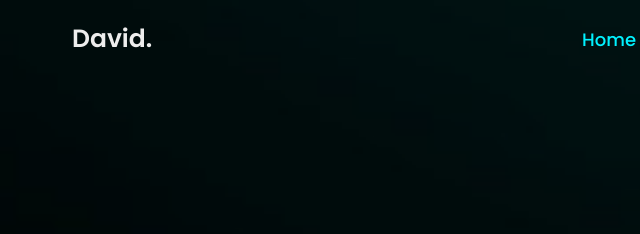
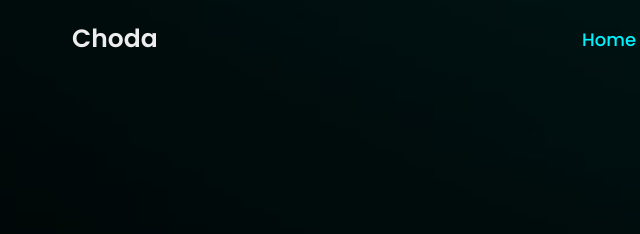
Before and after one commit to DaChoi1207/choda.github.io, a plain HTML site: page index.html in a window 1280 px wide. Shown: the top 234 px of the page, 56-696 px from the left. Drawn offline with nearby package versions, Linux system fonts and the light colour scheme; some packages are replaced by stand-ins of ours; a script that the page names is missing.

Commit message:
Update index.html

```diff
--- a/index.html
+++ b/index.html
@@ -13,7 +13,7 @@
 <body>
 
     <header class="header">
-        <a href="#" class="logo">David.</a>
+        <a href="#" class="logo">Choda</a>
 
         <nav>
             <a href="#home" class="active">Home</a>
```
